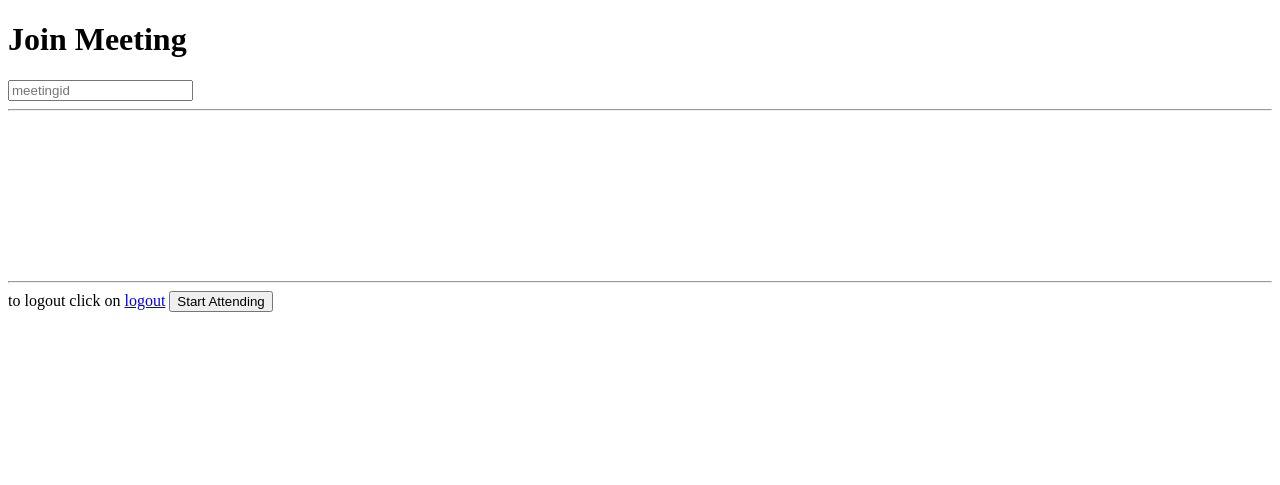
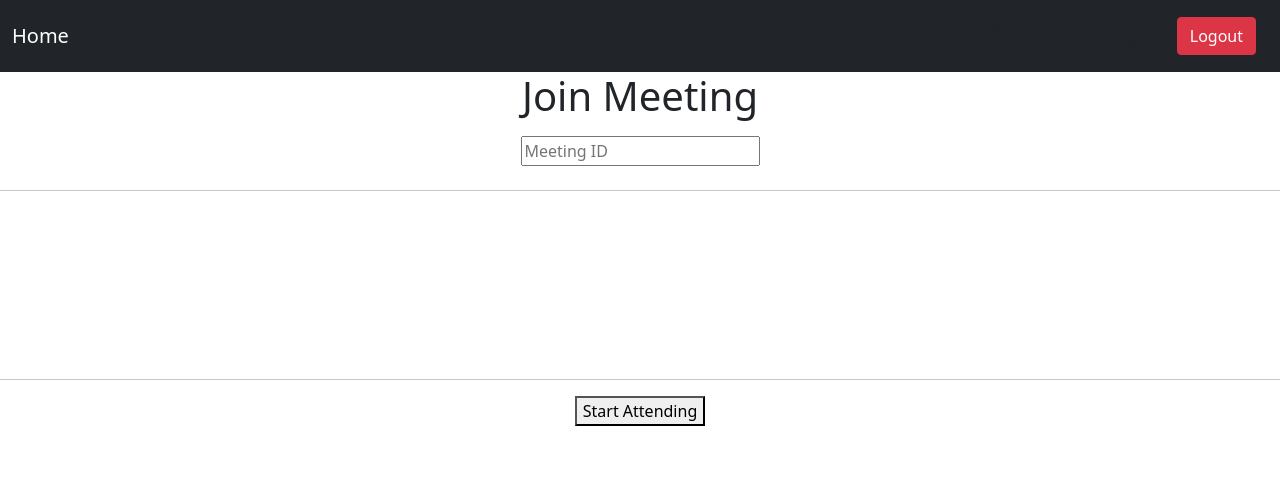
Before and after one commit to patil5018/Online-attendence-system, a Flask app: page /student/join_meeting in a window 1280 px wide. Shown: the top 485 px of the page. Run offline with Flask 2, Linux system fonts and the light colour scheme; the visitor is signed in with stand-in values (Sample User, id 1); parts of the project's set-up code (start-up, migrations or seed data) failed here and were passed over; some libraries are stand-ins or nearby versions.

Commit message:
Add files via upload
meeting join styling

```diff
--- a/templates/student_join_meeting.html
+++ b/templates/student_join_meeting.html
@@ -4,6 +4,8 @@
     <meta charset="UTF-8" />
     <meta http-equiv="X-UA-Compatible" content="IE=edge" />
     <meta name="viewport" content="width=device-width, initial-scale=1.0" />
+    <link href="https://cdn.jsdelivr.net/npm/bootstrap@5.0.1/dist/css/bootstrap.min.css" rel="stylesheet" integrity="sha384-+0n0xVW2eSR5OomGNYDnhzAbDsOXxcvSN1TPprVMTNDbiYZCxYbOOl7+AMvyTG2x" crossorigin="anonymous">
+
     <title>Join Meeting</title>
     <style>
       button {
@@ -12,21 +14,36 @@
     </style>
   </head>
   <body>
-    <h1>Join Meeting</h1>
+    <nav class="navbar navbar-expand-lg  navbar-dark bg-dark">
+      <div class="container-fluid">
+        <span class="fs-5 navbar-brand">Home</span>
+        <h1 class="text-center">Join Meeting</h1>
+      </div>
 
-    <div class="form" id="formOne">
+      <span class="mx-4 navbar-text">
+        <a class="btn btn-danger" href="/student/logout">Logout</a> </span>
+      </span>
+    </nav>
+    <h1 class="text-center">Join Meeting</h1>
+
+    <div class="text-center form" id="formOne">
       <input
+      class="my-2"
         type="text"
-        placeholder="meetingid"
+        placeholder="Meeting ID"
         name="meetingid"
         id="meetingid"
       />
       <hr />
+
       <video id="video"></video>
+
       <hr />
-      <span>to logout click on <a href="/student/logout">logout</a> </span>
+
     </div>
     <script src="https://cdnjs.cloudflare.com/ajax/libs/axios/0.21.1/axios.min.js"></script>
     <script src="/static/studentJoinMeeting.js"></script>
+    <script src="https://cdn.jsdelivr.net/npm/bootstrap@5.0.1/dist/js/bootstrap.bundle.min.js" integrity="sha384-gtEjrD/SeCtmISkJkNUaaKMoLD0//ElJ19smozuHV6z3Iehds+3Ulb9Bn9Plx0x4" crossorigin="anonymous"></script>
+
   </body>
 </html>
```
